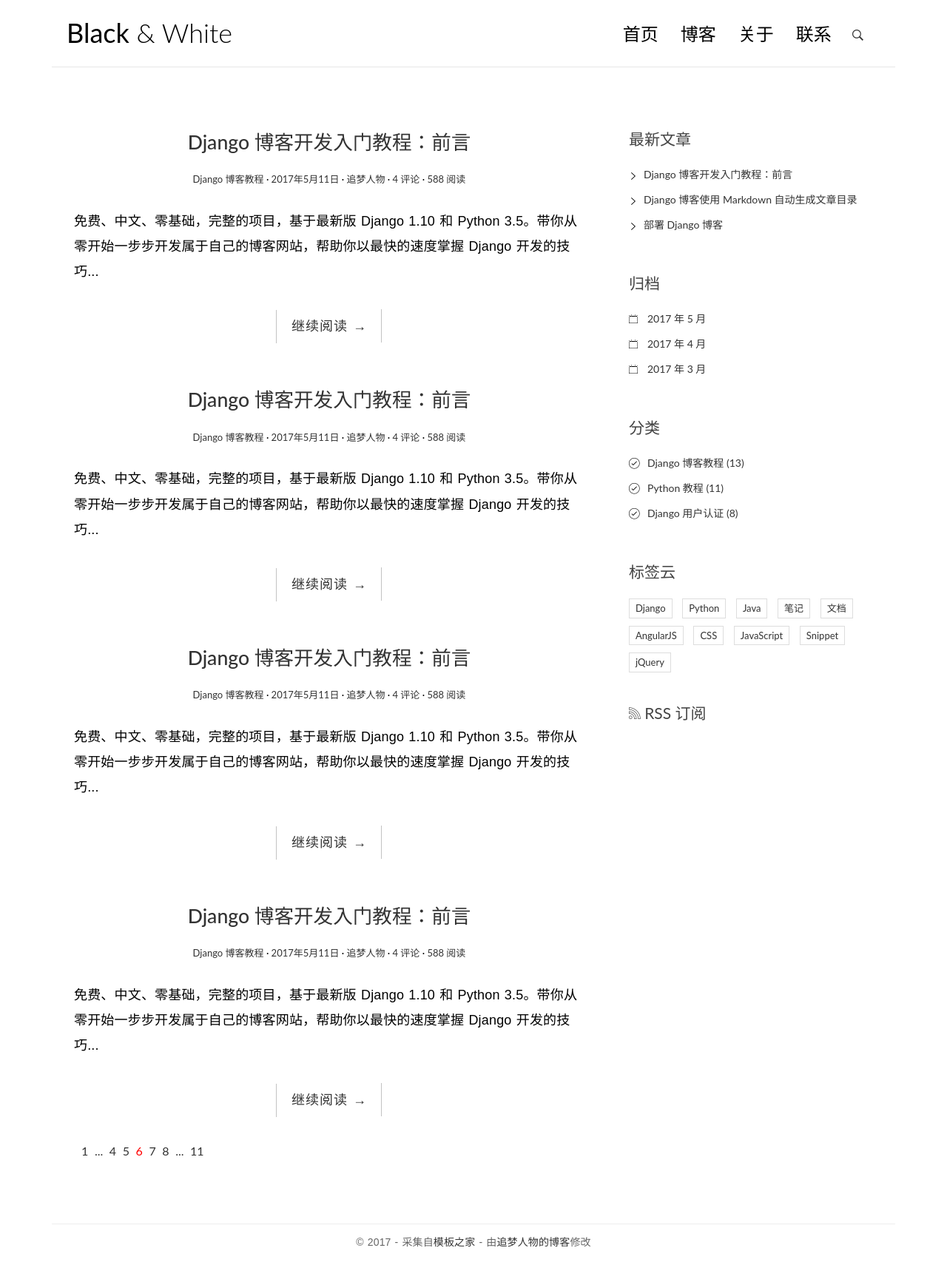
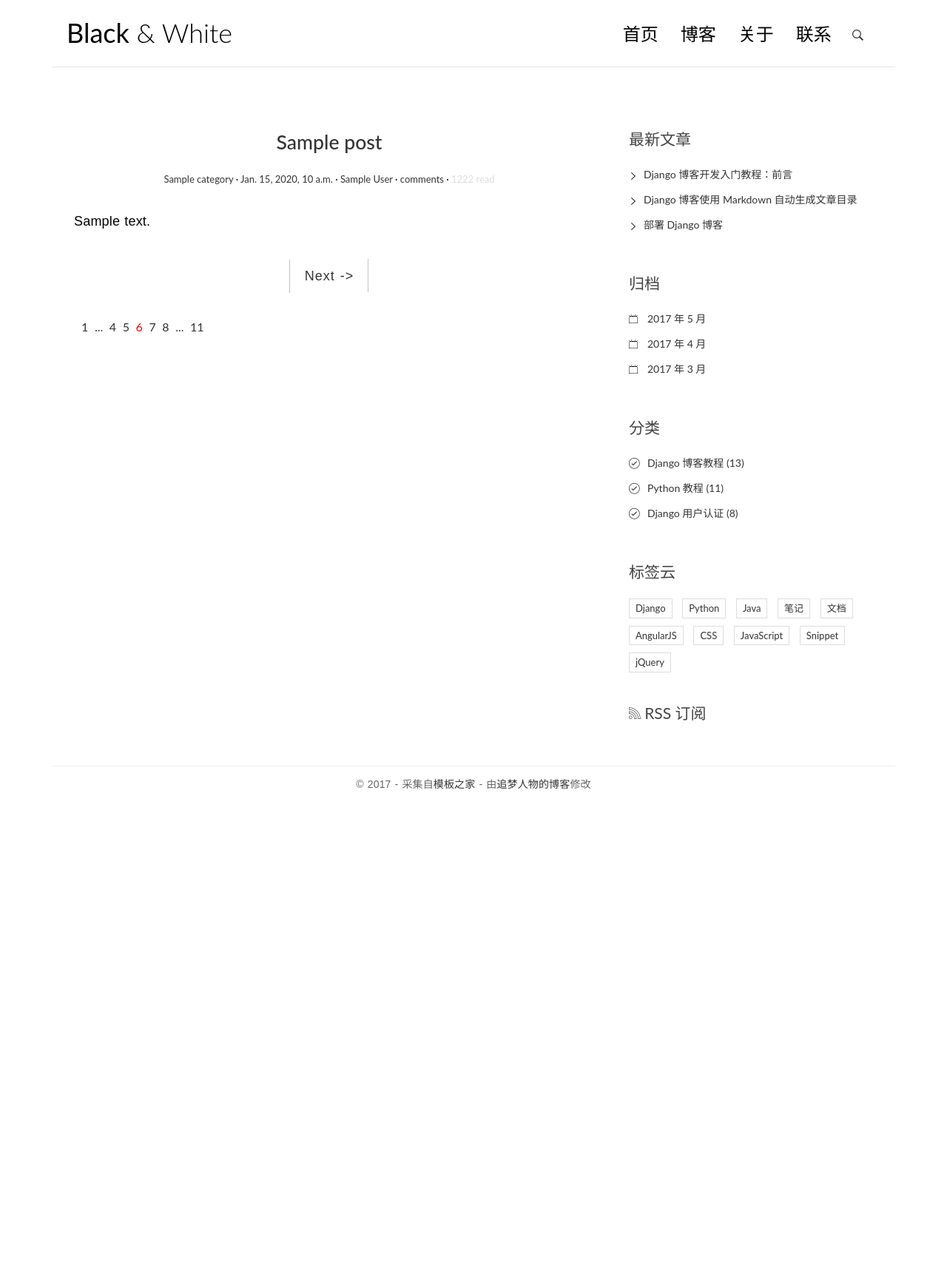
Before and after one commit to jkcodetracer/myblog, a Django app: template templates/blog/index.html in a window 1280 px wide. Shown: the whole page at 74% size. After the commit the page ends 1067 px from the top, so only its background shows below. Run offline with Django 3.2, Linux system fonts and the light colour scheme; the template is opened without the code that fills it: most values are stand-ins (such as "Sample title", 1, 10 or a date in 2020); some libraries are stand-ins or nearby versions.

```diff
--- a/templates/blog/index.html
+++ b/templates/blog/index.html
@@ -67,97 +67,38 @@
     <div class="container">
         <div class="row">
             <main class="col-md-8">
-                <article class="post post-1">
+                {% for post in article_list %}
+                <article class = "post post-{{post.pk}}">
                     <header class="entry-header">
                         <h1 class="entry-title">
-                            <a href="single.html">Django 博客开发入门教程：前言</a>
+                            <a href="single.html">{{post.title}} </a>
                         </h1>
                         <div class="entry-meta">
-                            <span class="post-category"><a href="#">Django 博客教程</a></span>
-                            <span class="post-date"><a href="#"><time class="entry-date"
-                                                                      datetime="2012-11-09T23:15:57+00:00">2017年5月11日</time></a></span>
-                            <span class="post-author"><a href="#">追梦人物</a></span>
-                            <span class="comments-link"><a href="#">4 评论</a></span>
-                            <span class="views-count"><a href="#">588 阅读</a></span>
+                            <span class = "post-category"> <a href="#">{{post.category.name}}</a></span>
+                            <span class = "post-date"><a href="#"><time class="entry-date" datetime="{{post.create_time}}"> {{post.create_time}}</time></a></span>
+                            <span class = "post-author"><a href="#">{{post.author}}</a></span>
+                            <span class = "comments-link"><a href="#"> comments</a></span>
+                            <span class = "views-count"> 1222 read<a href="#"></a></span>
                         </div>
                     </header>
                     <div class="entry-content clearfix">
-                        <p>免费、中文、零基础，完整的项目，基于最新版 Django 1.10 和 Python 3.5。带你从零开始一步步开发属于自己的博客网站，帮助你以最快的速度掌握 Django
-                            开发的技巧...</p>
+                        <p>
+                            {{post.summary}}
+                        </p>
                         <div class="read-more cl-effect-14">
-                            <a href="#" class="more-link">继续阅读 <span class="meta-nav">→</span></a>
+                            <a href="#" class="more-link">
+                                Next
+                                <span class="meta-nav">-></span>
+                            </a>
                         </div>
                     </div>
                 </article>
+                {% empty %}
+                    <div class="no-article">
+                        No Articles
+                    </div>
+                {% endfor %}
 
-                <article class="post post-2">
-                    <header class="entry-header">
-                        <h1 class="entry-title">
-                            <a href="single.html">Django 博客开发入门教程：前言</a>
-                        </h1>
-                        <div class="entry-meta">
-                            <span class="post-category"><a href="#">Django 博客教程</a></span>
-                            <span class="post-date"><a href="#"><time class="entry-date"
-                                                                      datetime="2012-11-09T23:15:57+00:00">2017年5月11日</time></a></span>
-                            <span class="post-author"><a href="#">追梦人物</a></span>
-                            <span class="comments-link"><a href="#">4 评论</a></span>
-                            <span class="views-count"><a href="#">588 阅读</a></span>
-                        </div>
-                    </header>
-                    <div class="entry-content clearfix">
-                        <p>免费、中文、零基础，完整的项目，基于最新版 Django 1.10 和 Python 3.5。带你从零开始一步步开发属于自己的博客网站，帮助你以最快的速度掌握 Django
-                            开发的技巧...</p>
-                        <div class="read-more cl-effect-14">
-                            <a href="#" class="more-link">继续阅读 <span class="meta-nav">→</span></a>
-                        </div>
-                    </div>
-                </article>
-
-                <article class="post post-3">
-                    <header class="entry-header">
-                        <h1 class="entry-title">
-                            <a href="single.html">Django 博客开发入门教程：前言</a>
-                        </h1>
-                        <div class="entry-meta">
-                            <span class="post-category"><a href="#">Django 博客教程</a></span>
-                            <span class="post-date"><a href="#"><time class="entry-date"
-                                                                      datetime="2012-11-09T23:15:57+00:00">2017年5月11日</time></a></span>
-                            <span class="post-author"><a href="#">追梦人物</a></span>
-                            <span class="comments-link"><a href="#">4 评论</a></span>
-                            <span class="views-count"><a href="#">588 阅读</a></span>
-                        </div>
-                    </header>
-                    <div class="entry-content clearfix">
-                        <p>免费、中文、零基础，完整的项目，基于最新版 Django 1.10 和 Python 3.5。带你从零开始一步步开发属于自己的博客网站，帮助你以最快的速度掌握 Django
-                            开发的技巧...</p>
-                        <div class="read-more cl-effect-14">
-                            <a href="#" class="more-link">继续阅读 <span class="meta-nav">→</span></a>
-                        </div>
-                    </div>
-                </article>
-
-                <article class="post post-4">
-                    <header class="entry-header">
-                        <h1 class="entry-title">
-                            <a href="single.html">Django 博客开发入门教程：前言</a>
-                        </h1>
-                        <div class="entry-meta">
-                            <span class="post-category"><a href="#">Django 博客教程</a></span>
-                            <span class="post-date"><a href="#"><time class="entry-date"
-                                                                      datetime="2012-11-09T23:15:57+00:00">2017年5月11日</time></a></span>
-                            <span class="post-author"><a href="#">追梦人物</a></span>
-                            <span class="comments-link"><a href="#">4 评论</a></span>
-                            <span class="views-count"><a href="#">588 阅读</a></span>
-                        </div>
-                    </header>
-                    <div class="entry-content clearfix">
-                        <p>免费、中文、零基础，完整的项目，基于最新版 Django 1.10 和 Python 3.5。带你从零开始一步步开发属于自己的博客网站，帮助你以最快的速度掌握 Django
-                            开发的技巧...</p>
-                        <div class="read-more cl-effect-14">
-                            <a href="#" class="more-link">继续阅读 <span class="meta-nav">→</span></a>
-                        </div>
-                    </div>
-                </article>
                 <!-- 简单分页效果
                 <div class="pagination-simple">
                     <a href="#">上一页</a>
```
